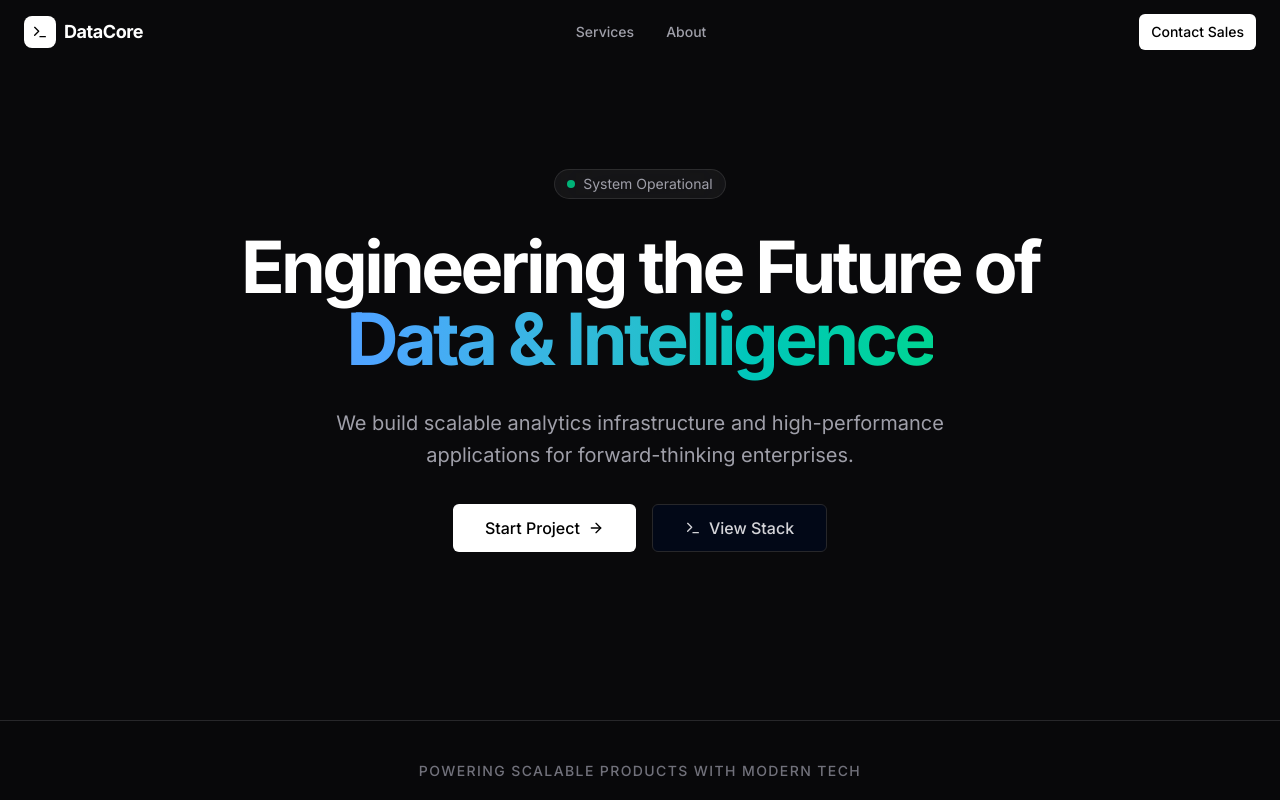
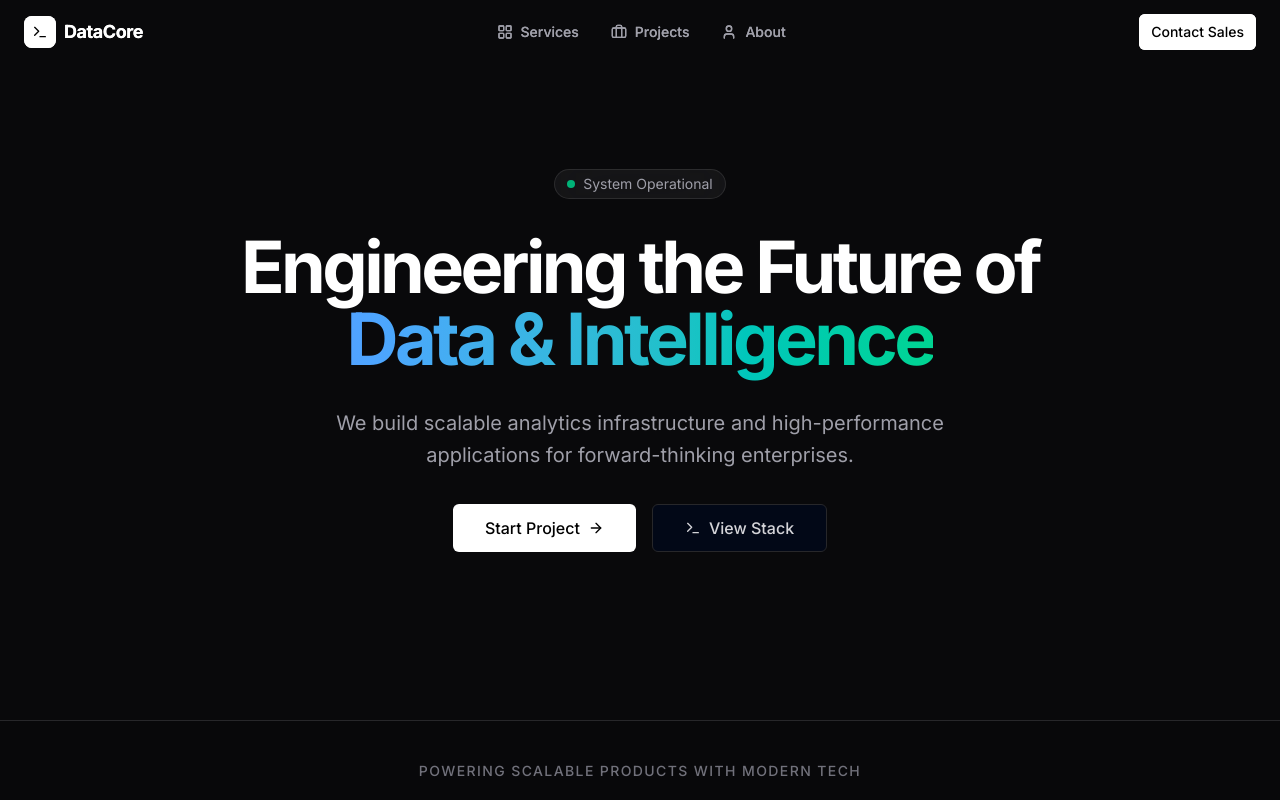
Before and after one commit to Devkolsawala/datacore-mvp, a Next.js app: page / in a window 1280 px wide. Shown: the top 800 px of the page. Built offline with nearby package versions, Linux system fonts and the light colour scheme.

Commit message:
New Changes

```diff
--- a/app/page.tsx
+++ b/app/page.tsx
@@ -1,3 +1,4 @@
+import { Navbar } from "@/components/navbar"
 import { Hero } from "@/components/sections/hero"
 import { TechMarquee } from "@/components/ui/tech-marquee"
 import { Services } from "@/components/sections/services"
@@ -9,6 +10,7 @@ import { Footer } from "@/components/sections/footer"
 export default function Home() {
   return (
     <main className="flex min-h-screen flex-col bg-zinc-950">
+      <Navbar />
       <Hero />
       <TechMarquee />
       <Services />
--- a/components/navbar.tsx
+++ b/components/navbar.tsx
@@ -2,7 +2,7 @@
 
 import Link from "next/link"
 import { Button } from "@/components/ui/button"
-import { Terminal } from "lucide-react"
+import { Terminal, LayoutGrid, Briefcase, User } from "lucide-react" // 1. Added new icons here
 import { useEffect, useState } from "react"
 import { cn } from "@/lib/utils"
 
@@ -35,13 +35,40 @@ export function Navbar() {
           <span className="text-lg tracking-tight">DataCore</span>
         </Link>
 
+        {/* 2. Updated Nav: Added Icons + Projects Link */}
         <nav className="hidden md:flex items-center space-x-8 text-sm font-medium text-zinc-400">
-          <a href="#services" onClick={(e) => scrollToSection(e, "services")} className="transition-colors hover:text-white cursor-pointer">Services</a>
-          <a href="#about" onClick={(e) => scrollToSection(e, "about")} className="transition-colors hover:text-white cursor-pointer">About</a>
+
+          <a
+            href="#services"
+            onClick={(e) => scrollToSection(e, "services")}
+            className="flex items-center gap-2 transition-colors hover:text-white cursor-pointer group"
+          >
+            <LayoutGrid className="h-4 w-4 group-hover:text-blue-400 transition-colors" />
+            <span>Services</span>
+          </a>
+
+          {/* New Projects Link */}
+          <a
+            href="#projects"
+            onClick={(e) => scrollToSection(e, "projects")}
+            className="flex items-center gap-2 transition-colors hover:text-white cursor-pointer group"
+          >
+            <Briefcase className="h-4 w-4 group-hover:text-blue-400 transition-colors" />
+            <span>Projects</span>
+          </a>
+
+          <a
+            href="#about"
+            onClick={(e) => scrollToSection(e, "about")}
+            className="flex items-center gap-2 transition-colors hover:text-white cursor-pointer group"
+          >
+            <User className="h-4 w-4 group-hover:text-blue-400 transition-colors" />
+            <span>About</span>
+          </a>
+
         </nav>
 
         <div className="flex items-center space-x-4">
-          {/* UPDATED: Now scrolls to #contact instead of opening modal directly */}
           <Button
             onClick={(e) => scrollToSection(e, "contact")}
             size="sm"
```
